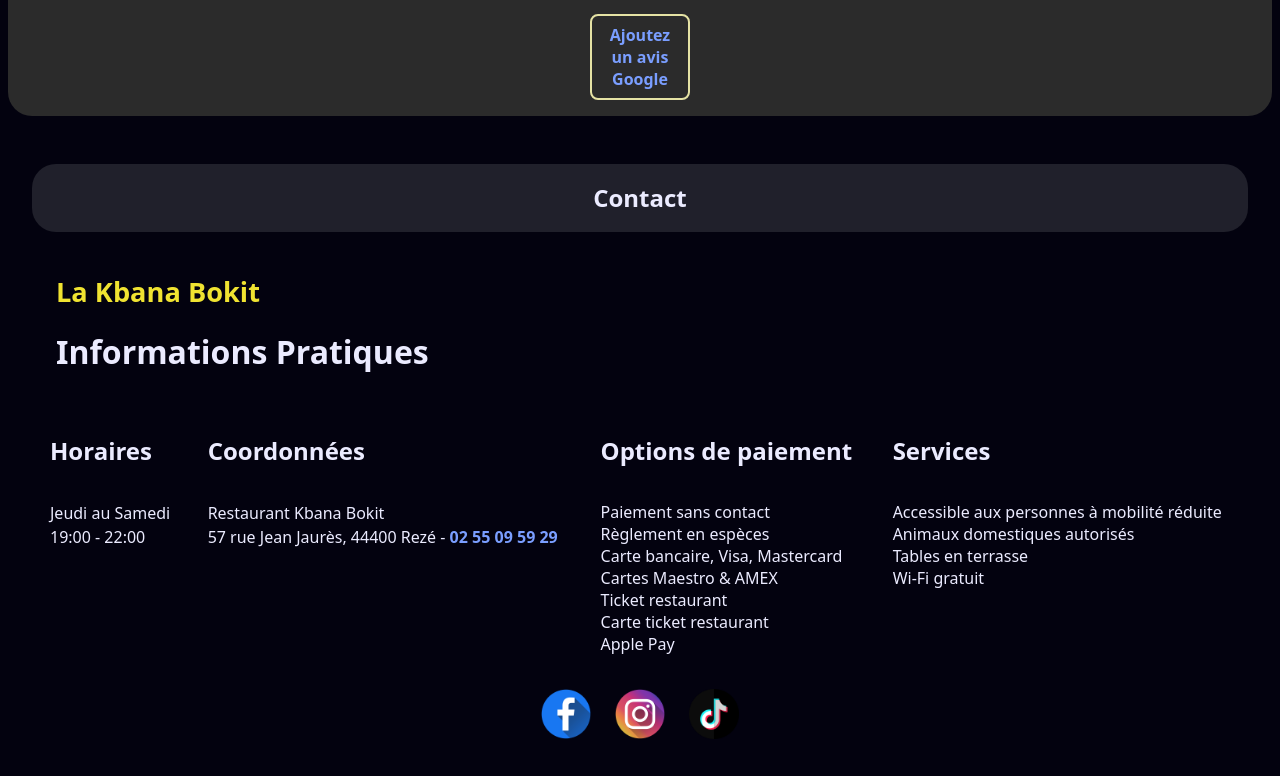
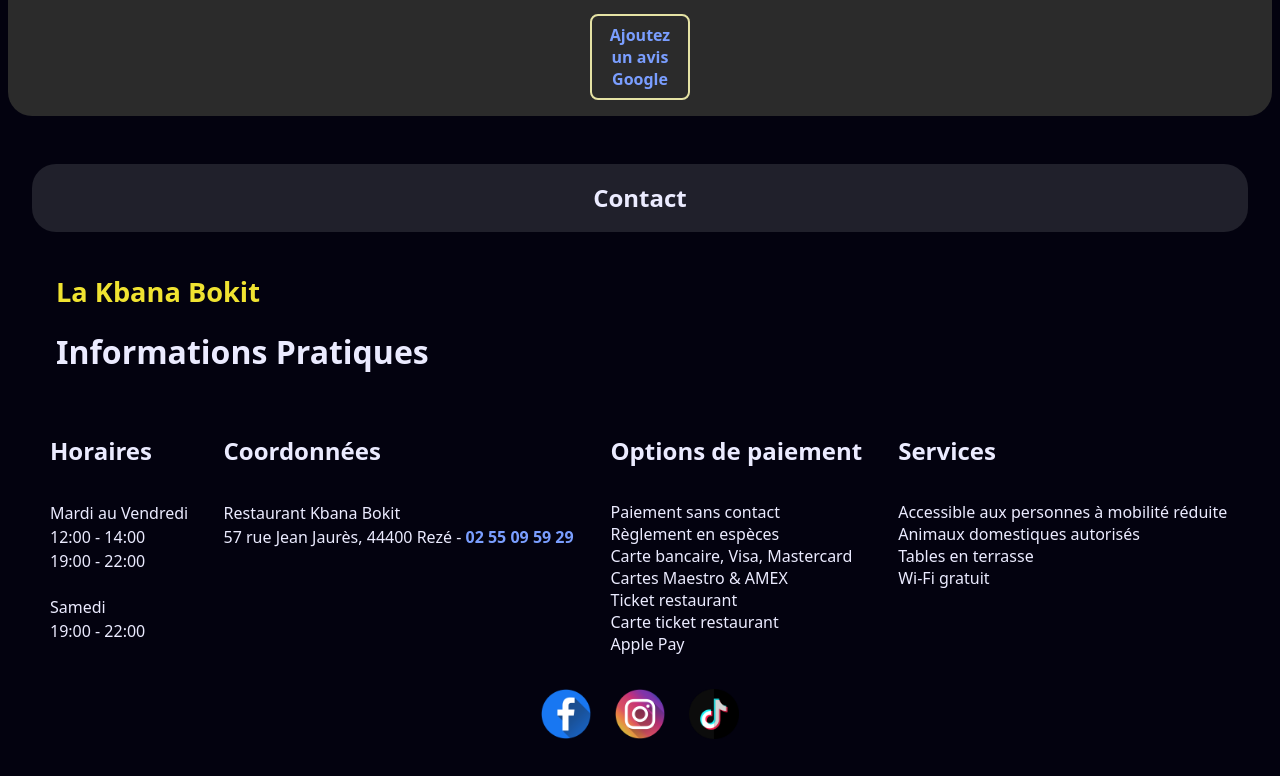
Before and after one commit to MrLootman/Kbana, a Next.js app: page / in a window 1280 px wide. Shown: the part 4020-4796 px from the top of the page. Built offline with nearby package versions, Linux system fonts and the light colour scheme.

Commit message:
⏰ hours changed

```diff
--- a/app/page.tsx
+++ b/app/page.tsx
@@ -225,7 +225,11 @@ export default function Home() {
           <tbody>
             <tr>
               <td>
-                <p>Jeudi au Samedi</p>
+                <p>Mardi au Vendredi</p>
+                <p>12:00 - 14:00</p>
+                <p>19:00 - 22:00</p>
+                <br />
+                <p>Samedi</p>
                 <p>19:00 - 22:00</p>
               </td>
 
```
